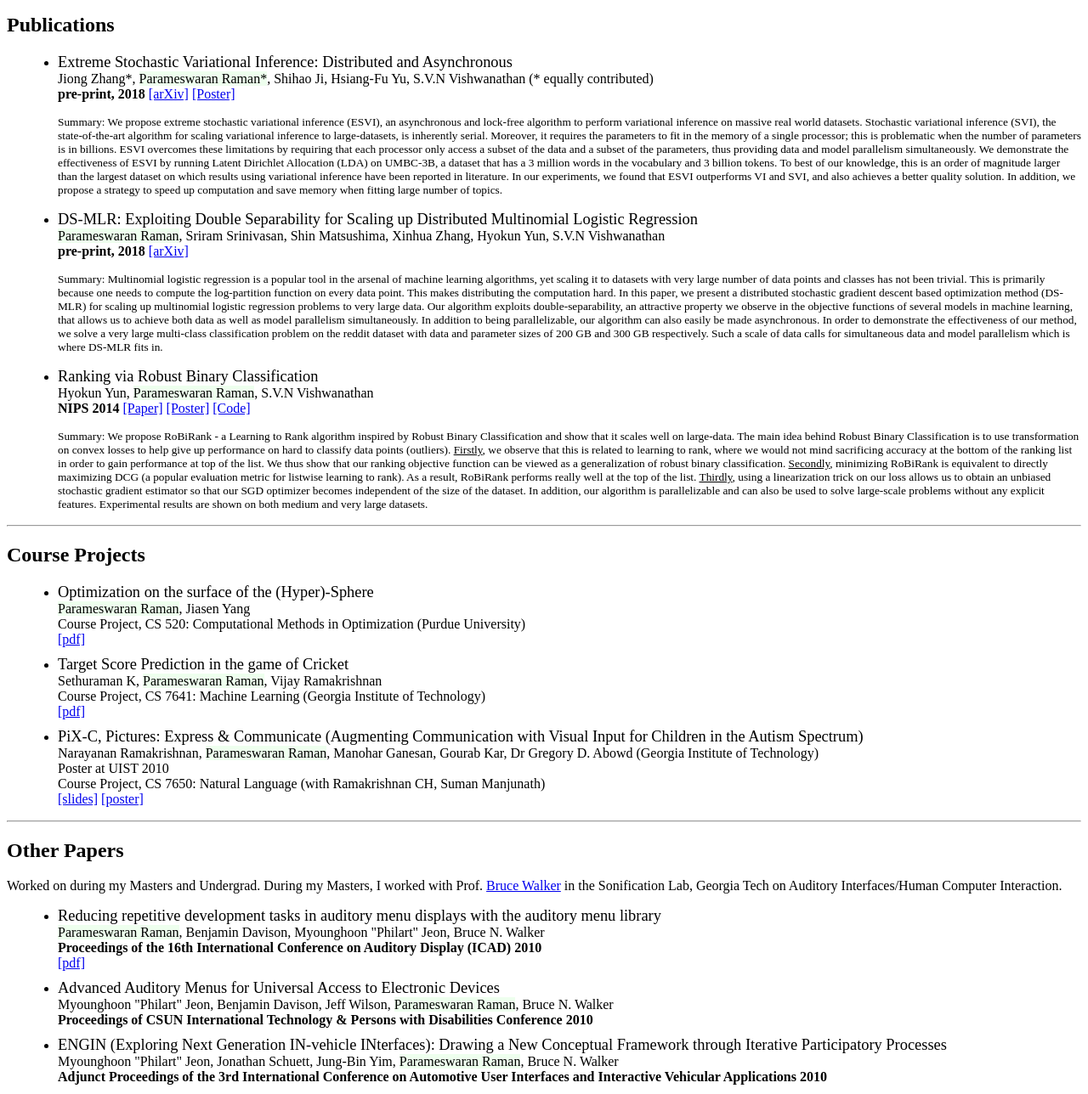
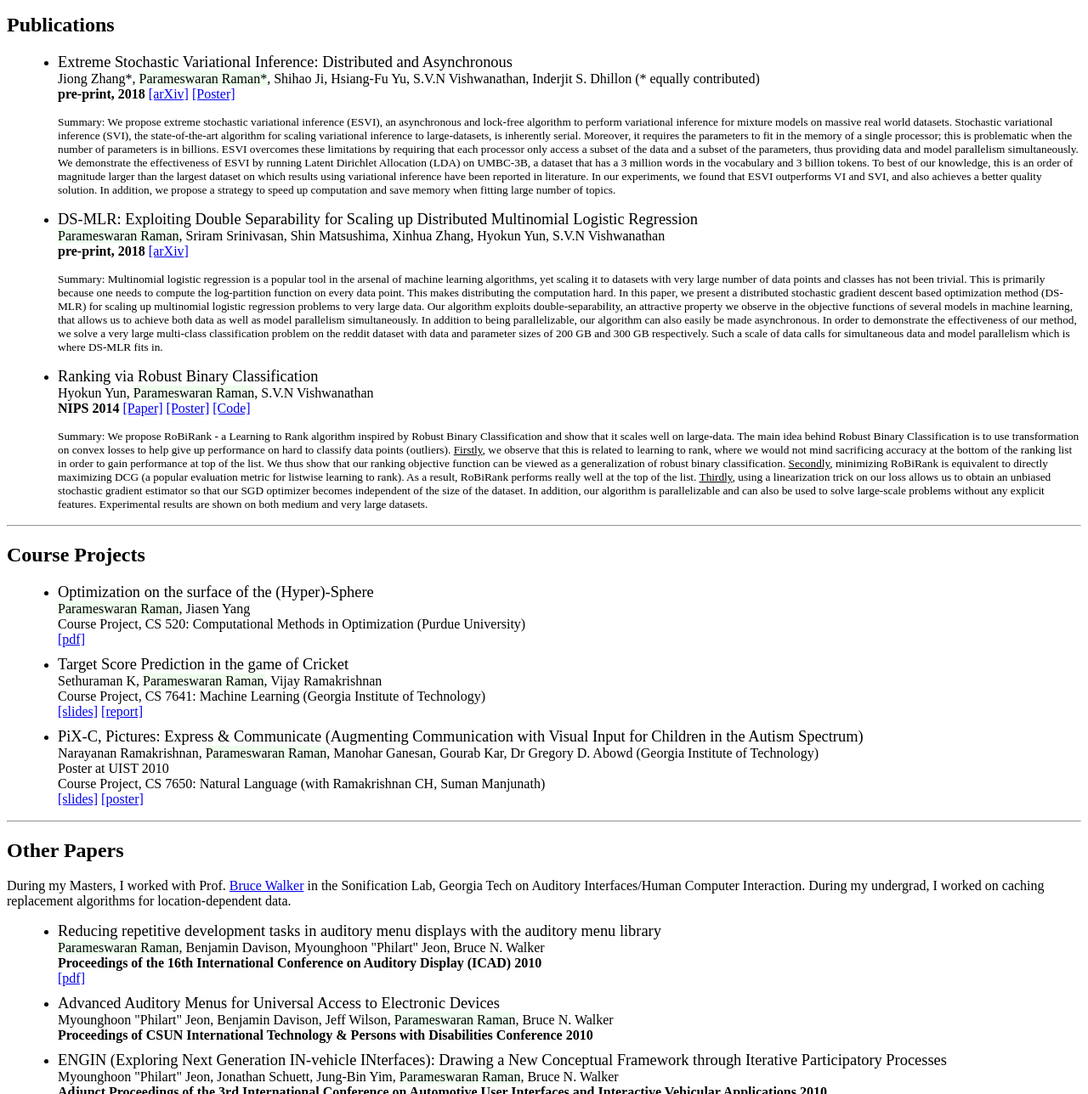
Before and after one commit to ParamsRaman/homepage, a Jekyll site: the page built from research.html, in a window 1280 px wide and 1400 px high, cut to the strip 112-1400 px from the top of the window. Shown: the whole strip at 85% size. Built offline with Jekyll 4.4.1, drawn with Linux system fonts in a browser that asks for light colours.

Commit message:
updated guest lecture slides and cv/research sections..

```diff
--- /dev/null
+++ b/notes.txt
@@ -0,0 +1 @@
+use UCSC blue password while pushing the deployed website!
--- a/research.html
+++ b/research.html
@@ -33,13 +33,13 @@ title: "Parameswaran Raman: Research"
     <span class="title">
       Extreme Stochastic Variational Inference: Distributed and Asynchronous <br>
     </span>
-    Jiong Zhang*, <span class="me">Parameswaran Raman*</span>, Shihao Ji, Hsiang-Fu Yu, S.V.N Vishwanathan (* equally contributed)<br>
+    Jiong Zhang*, <span class="me">Parameswaran Raman*</span>, Shihao Ji, Hsiang-Fu Yu, S.V.N Vishwanathan, Inderjit S. Dhillon (* equally contributed)<br>
     <b>pre-print, 2018</b>
     <a href="https://arxiv.org/pdf/1605.09499.pdf">[arXiv]</a>
     <a href="static/pub/esvi-poster.pdf">[Poster]</a>
     <!--a href="robirank.html">[Code]</a--><br/>
     <p><small>Summary: We propose extreme stochastic variational inference (ESVI), an
-  asynchronous and lock-free algorithm to perform variational inference
+  asynchronous and lock-free algorithm to perform variational inference for mixture models
   on massive real world datasets. Stochastic variational inference
   (SVI), the state-of-the-art algorithm for scaling variational
   inference to large-datasets, is inherently serial. Moreover, it
@@ -106,7 +106,8 @@ title: "Parameswaran Raman: Research"
     </span>
     Sethuraman K, <span class="me">Parameswaran Raman</span>, Vijay Ramakrishnan <br>
     Course Project, CS 7641: Machine Learning (Georgia Institute of Technology) <br>
-    <a href="static/pub/ML_Project_CS7641_report.pdf">[pdf]</a>
+    <a href="static/pub/ML_Project_CS7641.pdf">[slides]</a>
+    <a href="static/pub/ML_Project_CS7641_report.pdf">[report]</a>
   </li>
 
   <li class="paper">
@@ -124,7 +125,11 @@ title: "Parameswaran Raman: Research"
 
 <hr>
 <h2> Other Papers </h2>
-<p>Worked on during my Masters and Undergrad. During my Masters, I worked with Prof. <a href="http://sonify.psych.gatech.edu/~walkerb/">Bruce Walker</a> in the Sonification Lab, Georgia Tech on Auditory Interfaces/Human Computer Interaction.</p>
+<p>During my Masters, I worked with Prof. <a
+    href="http://sonify.psych.gatech.edu/~walkerb/">Bruce Walker</a> in the
+Sonification Lab, Georgia Tech on Auditory Interfaces/Human Computer
+Interaction. During my undergrad, I worked on caching replacement algorithms for
+location-dependent data.</p>
 <ul>
   <li class="paper">
     <span class="title">
```
Also changed, not shown: index.html (+9 -4 lines), 3 other files.
